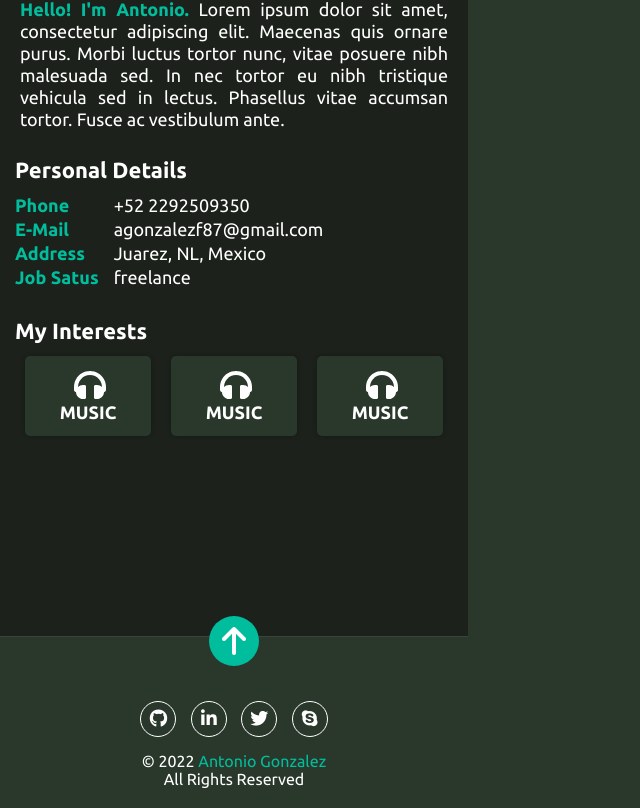
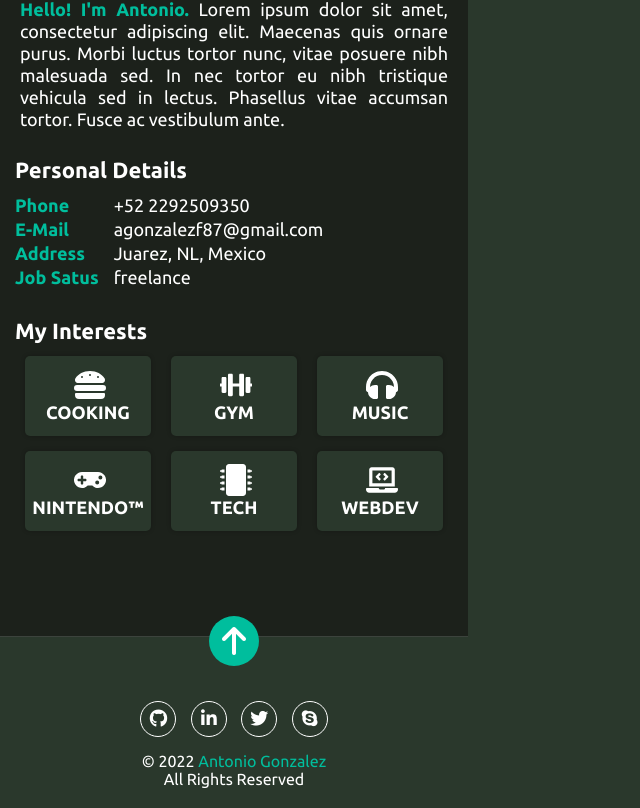
Before and after one commit to agonzalezf87/agonzalezf87.dev, a React (Vite) app: page / in a window 1280 px wide. Shown: the part 893-1701 px from the top of the page, without its empty margins (0-640 px from the left). Built offline with nearby package versions, Linux system fonts and the light colour scheme.

Commit message:
Dynamic population of InterestsCards.

```diff
--- a/src/components/About/InterestCard.jsx
+++ b/src/components/About/InterestCard.jsx
@@ -1,14 +1,16 @@
 import '../../styles/InterestCard.component.css'
-import { FaHeadphones } from 'react-icons/fa'
+import { FaHeadphones, FaGamepad, FaDumbbell, FaLaptopCode, FaHamburger, FaMicrochip} from 'react-icons/fa'
 
 const InterestCard = (props) => {
   return (
-    <div className={!props.isBlank ? 'InterestCard' : 'InterestCard blank'}>
+    <div className="InterestCard">
       <div className="InterestCard__icon">
-        {props.isBlank ? ' ' : <FaHeadphones/>}
+        {
+          props.icon === 'music' ? <FaHeadphones /> : props.icon === 'webdev' ? <FaLaptopCode /> : props.icon === 'nintendo' ? <FaGamepad /> : props.icon === 'gym' ? <FaDumbbell /> : props.icon === 'tech' ? <FaMicrochip /> : <FaHamburger />
+        }
       </div>
       <div className="InterestCard__text">
-        {props.isBlank ? ' ' : props.text}
+        {props.text === 'nintendo' ? `${props.text}™` : props.text}
       </div>
     </div>
   )
--- a/src/components/About/Interests.jsx
+++ b/src/components/About/Interests.jsx
@@ -1,13 +1,16 @@
 import '../../styles/Interests.component.css'
 import { InterestCard } from "./InterestCard"
 
+const myInterests = ['music', 'webdev', 'nintendo', 'gym', 'tech', 'cooking']
+
 const Interests = () => {
+  myInterests.sort()
+
   return (
     <div className="Interests">
-        <InterestCard text='Music'/>
-        <InterestCard text='Music'/>
-        <InterestCard text='Music'/>
-        <InterestCard text='Music' isBlank={true}/>
+       {myInterests.map(item => (
+        <InterestCard key={item} icon={item} text={item} />
+       ))}
     </div>
   )
 }
```
